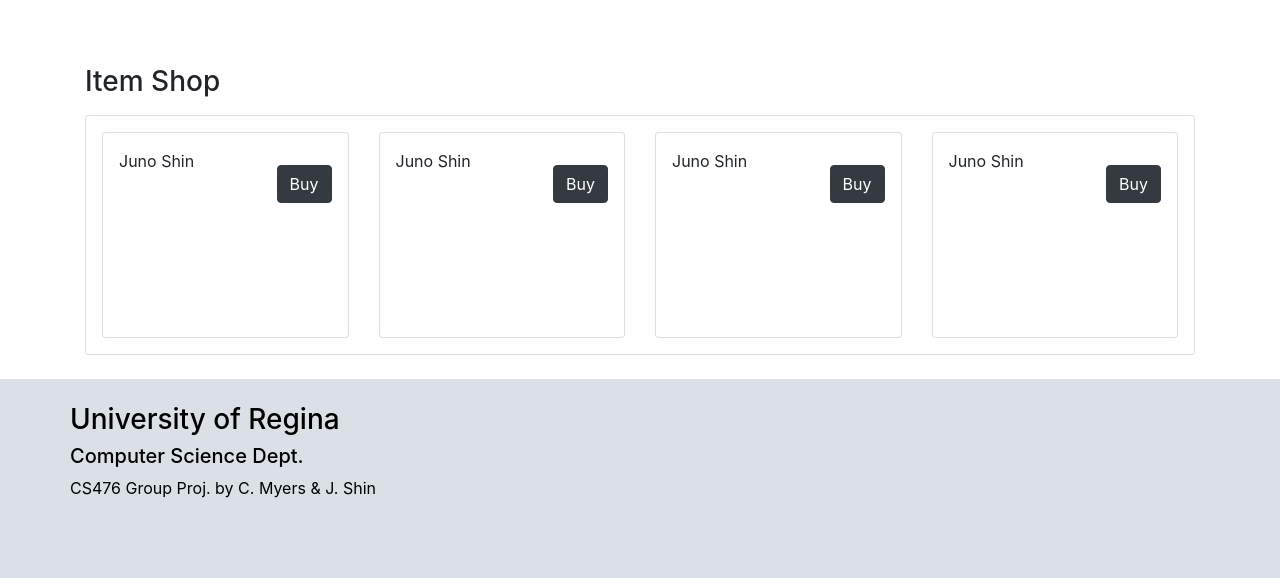
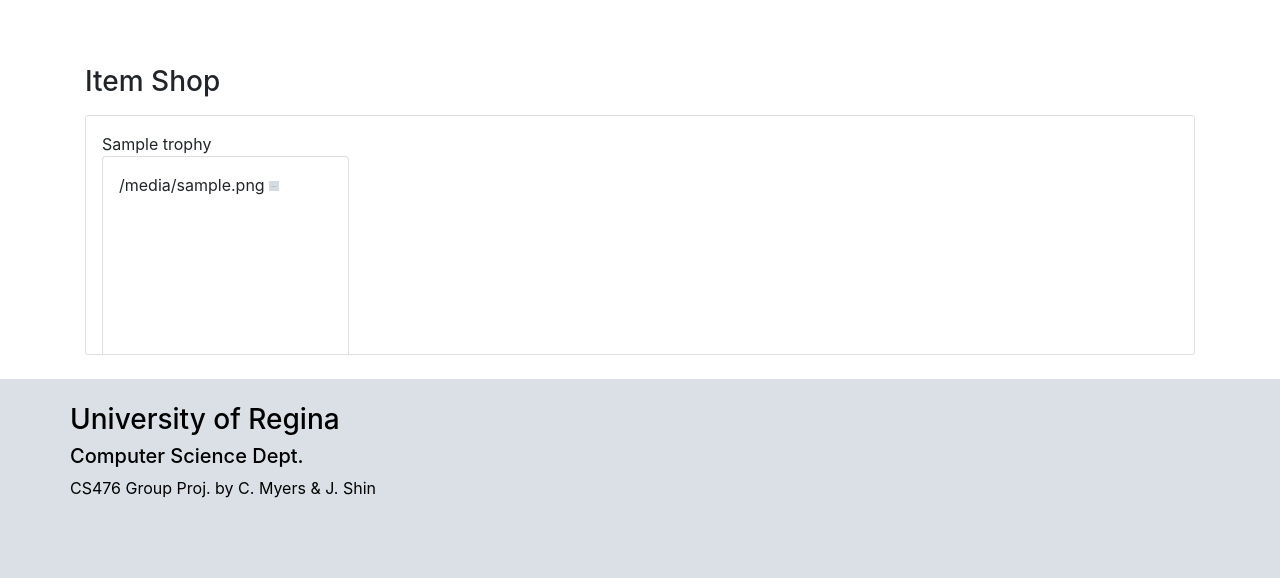
Before and after one commit to cartermyers/bithumb, a Django app: template templates/invest/itemshop.html in a window 1280 px wide. Shown: the part 56-634 px from the top of the page. Run offline with Django 3.2, Linux system fonts and the light colour scheme; the template is opened without the code that fills it: most values are stand-ins (such as "Sample title", 1, 10 or a date in 2020); grey boxes marked "Sample" are stand-in pictures; parts of the project's set-up code (start-up, migrations or seed data) failed here and were passed over; some libraries are stand-ins or nearby versions.

Commit message:
Try to add thumbnails

```diff
--- a/invest/models.py
+++ b/invest/models.py
@@ -55,7 +55,7 @@
     #we might change the max later
     price = models.DecimalField(max_digits=17, decimal_places=2)
     name = models.CharField(max_length=127)
-    image = models.ImageField(upload_to='img/collectibles/')
+    image = models.ImageField(upload_to='collectibles/')
 
     def get_name(self):
         return self.name
--- a/invest/views.py
+++ b/invest/views.py
@@ -13,6 +13,7 @@
 from observer.models import Observer
 
 from . import forms
+from . import models
 
 class Invest(Observer):
 
@@ -32,7 +33,9 @@
                 "subject": self.get_subject(), "bitcoin_form": bitcoin_form, "in_game_currency_form": in_game_currency_form})
 
 def itemshop(request):
-    return render(request, 'invest/itemshop.html')
+    trophies = models.Collectible.objects.all()
+
+    return render(request, 'invest/itemshop.html', {'trophies': trophies})
 
 @login_required
 def exchange_bitcoin_for_in_game_currency(request):
--- a/templates/invest/itemshop.html
+++ b/templates/invest/itemshop.html
@@ -7,6 +7,9 @@
     <meta http-equiv="X-UA-Compatible" content="ie=edge">
     <title>Bithumb</title>
     <link rel="stylesheet" href="https://maxcdn.bootstrapcdn.com/bootstrap/4.0.0/css/bootstrap.min.css" integrity="sha384-Gn5384xqQ1aoWXA+058RXPxPg6fy4IWvTNh0E263XmFcJlSAwiGgFAW/dAiS6JXm" crossorigin="anonymous">
+
+    {% load static %}
+    {% load thumbnail %}
 
     <script src="https://code.jquery.com/jquery-3.2.1.slim.min.js" integrity="sha384-KJ3o2DKtIkvYIK3UENzmM7KCkRr/rE9/Qpg6aAZGJwFDMVNA/GpGFF93hXpG5KkN" crossorigin="anonymous"></script>
     <script src="https://cdnjs.cloudflare.com/ajax/libs/popper.js/1.12.9/umd/popper.min.js" integrity="sha384-ApNbgh9B+Y1QKtv3Rn7W3mgPxhU9K/ScQsAP7hUibX39j7fakFPskvXusvfa0b4Q" crossorigin="anonymous"></script>
@@ -106,42 +109,20 @@
             <h3>Item Shop</h3>
             <div class="card mt-3" style="width: 100%; height: 30vh; overflow-x: scroll">
                 <div class="card-body p-3 row">
+                    {% for trophy in trophies %}
                     <div class="col-lg-3">
+                        {{ trophy.name }}
                         <div class="card" style="width: 100%; height: 100%;">
                             <div class="card-body p-3">
-                                <button class="btn btn-dark float-right mt-3">Buy</button>
-                                <!-- HTML 5 Canvas Here -->
-                                Juno Shin
+                                {{ trophy.image }}
+                                {% thumbnail trophy.image 100x100 crop as thumb %}
+                                <img src="{{ thumb.url }}" width="{{ thumb.width }}" height="{{ thumb.height }}" alt="{{ trophy.name }}"/>
                             </div>
                         </div>
+                        USD: {{ trophy.price }}
+                        <button class="btn btn-dark float-right mt-3">Buy</button>
                     </div>
-                    <div class="col-lg-3">
-                        <div class="card" style="width: 100%; height: 100%;">
-                            <div class="card-body p-3">
-                                <button class="btn btn-dark float-right mt-3">Buy</button>
-                                <!-- HTML 5 Canvas Here -->
-                                Juno Shin
-                            </div>
-                        </div>
-                    </div>
-                    <div class="col-lg-3">
-                        <div class="card" style="width: 100%; height: 100%;">
-                            <div class="card-body p-3">
-                                <button class="btn btn-dark float-right mt-3">Buy</button>
-                                <!-- HTML 5 Canvas Here -->
-                                Juno Shin
-                            </div>
-                        </div>
-                    </div>
-                    <div class="col-lg-3">
-                        <div class="card" style="width: 100%; height: 100%;">
-                            <div class="card-body p-3">
-                                <button class="btn btn-dark float-right mt-3">Buy</button>
-                                <!-- HTML 5 Canvas Here -->
-                                Juno Shin
-                            </div>
-                        </div>
-                    </div>
+                    {% endfor %}
                 </div>
             </div>
         </div>
```
Also changed, not shown: bithumb/settings.py (+7 -0 lines).
